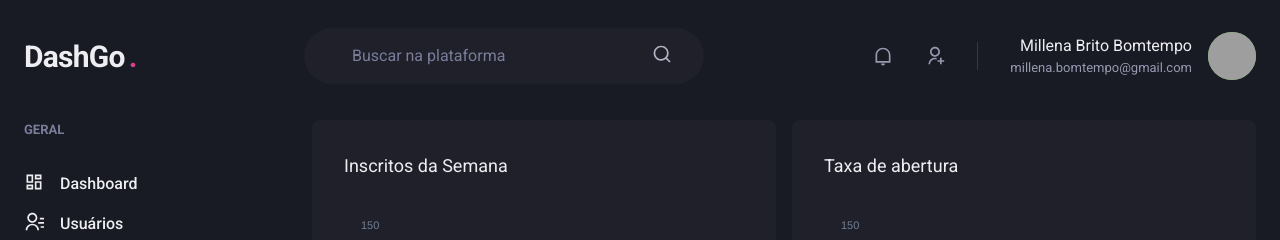
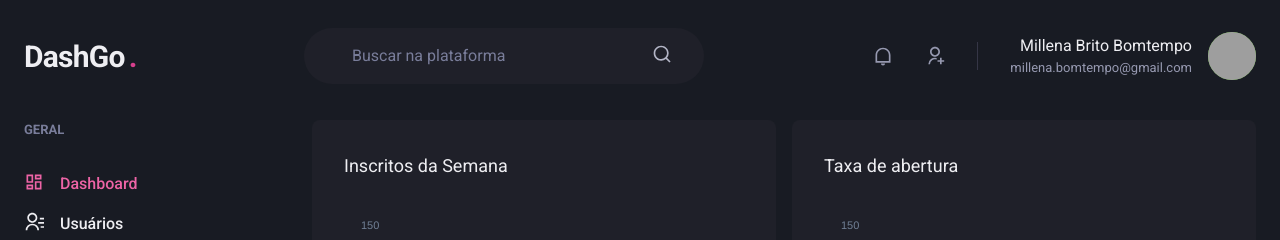
Before and after one commit to millenabomtempo/dashgo, a Next.js app: page /dashboard in a window 1280 px wide. Shown: the top 240 px of the page. Built offline with nearby package versions, Linux system fonts and the light colour scheme; grey boxes are pictures that could not be loaded.

Commit message:
create activeLink component

```diff
--- /dev/null
+++ b/src/components/ActiveLink.tsx
@@ -0,0 +1,33 @@
+import Link, { LinkProps } from "next/link";
+import { useRouter } from "next/router";
+import { cloneElement, ReactElement } from "react";
+
+interface ActiveLinkProps extends LinkProps {
+  children: ReactElement
+  shouldMatchExactHref?: boolean
+}
+
+export function ActiveLink({ children, shouldMatchExactHref = false, ...rest }: ActiveLinkProps) {
+  const { asPath } = useRouter()
+
+  let isActive = false
+
+  if (shouldMatchExactHref && (asPath === rest.href || asPath === rest.as)) {
+    isActive = true
+  }
+
+  if (!shouldMatchExactHref && (
+    asPath.startsWith(String(rest.href)) ||
+    asPath.startsWith(String(rest.as))))
+  {
+    isActive = true
+  }
+
+  return(
+    <Link {...rest}>
+      {cloneElement(children, {
+        color: isActive ? 'pink.400' : 'gray.50'
+      })}
+    </Link>
+  )
+}
--- a/src/components/Sidebar/NavLink.tsx
+++ b/src/components/Sidebar/NavLink.tsx
@@ -1,6 +1,6 @@
 import { Icon, Link as ChakraLink, Text, LinkProps as ChakraLinkProps } from "@chakra-ui/react"
-import Link from "next/link"
 import { ElementType } from "react"
+import { ActiveLink } from "../ActiveLink"
 
 interface NavLinkProps extends ChakraLinkProps {
   icon: ElementType
@@ -10,11 +10,11 @@
 
 export function NavLink({ icon, children, href, ...rest }: NavLinkProps) {
   return(
-    <Link href={href} passHref>
+    <ActiveLink href={href} passHref>
       <ChakraLink display="flex" align="center" {...rest}>
         <Icon as={icon} fontSize="20" />
         <Text ml="4" fontWeight="medium">{children}</Text>
       </ChakraLink>
-    </Link>
+    </ActiveLink>
   )
 }
```
